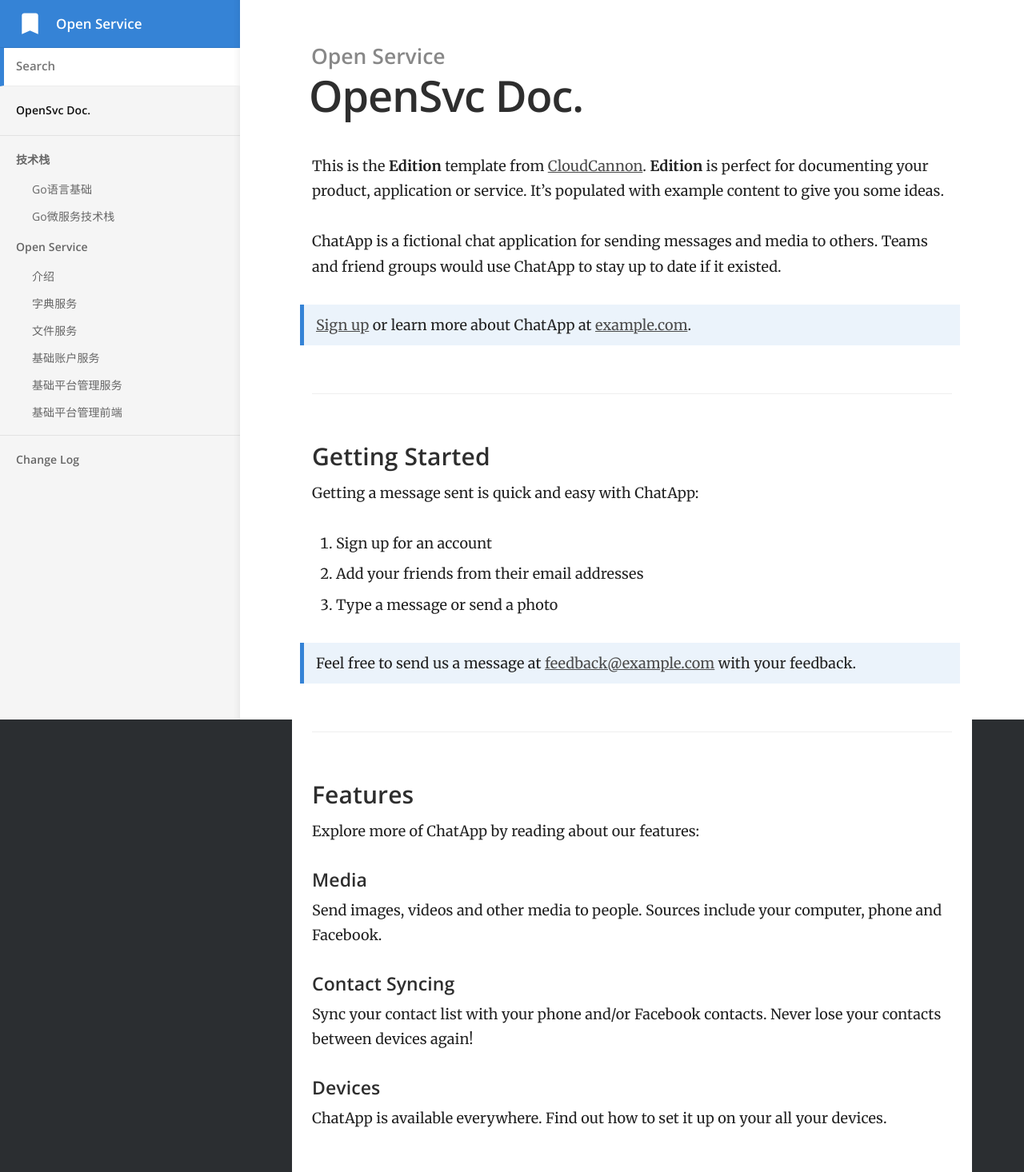
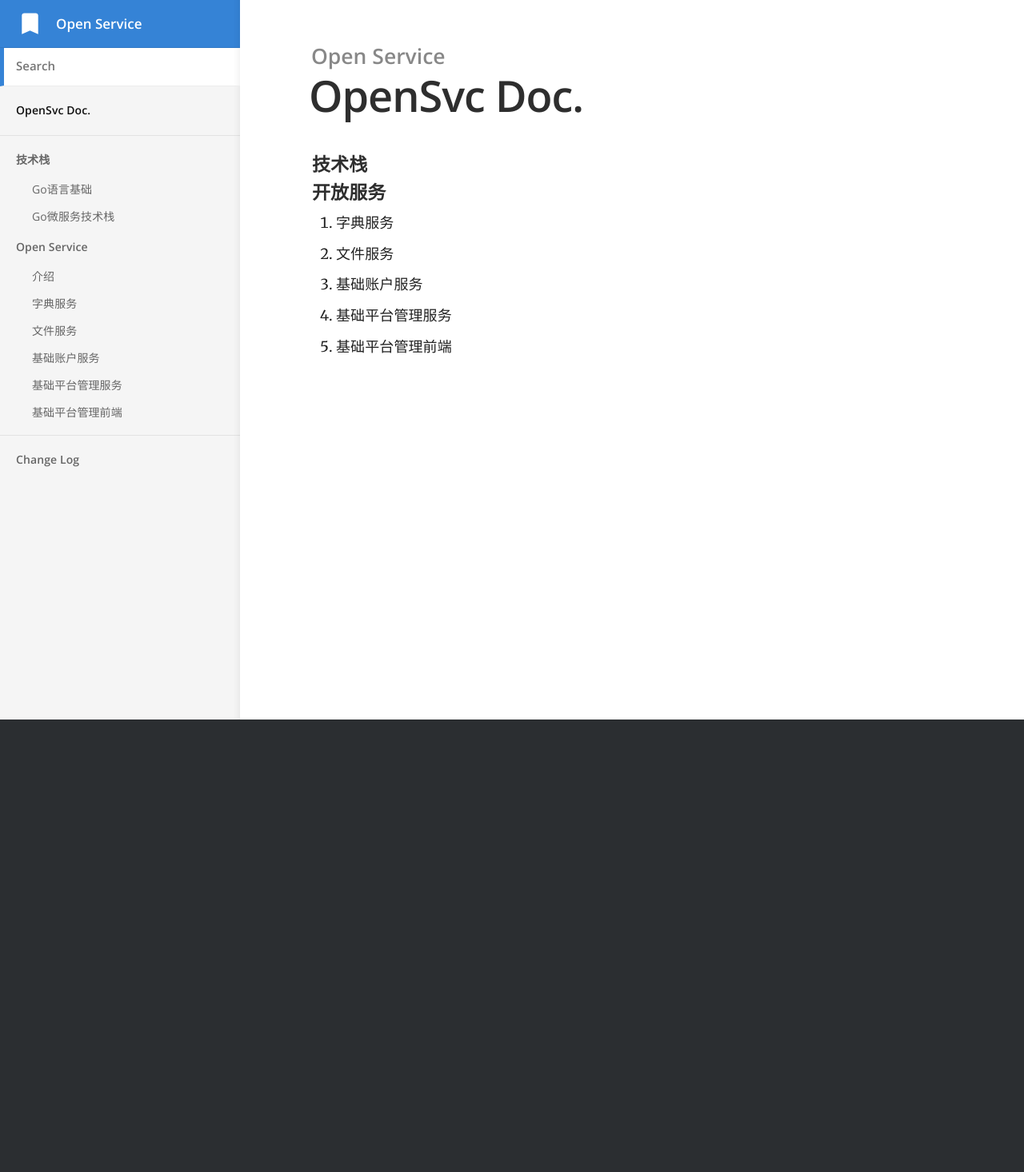
Before and after one commit to pku-hit/opensvc.github.io, a Jekyll site: the page built from index.md, in a window 1280 px wide. Shown: the whole page at 80% size. Built offline with Jekyll 4.4.1, drawn with Linux system fonts in a browser that asks for light colours; after the commit the page ends 900 px from its top, so only the background shows below that.

Commit message:
更新部分内容

```diff
--- a/index.md
+++ b/index.md
@@ -2,37 +2,11 @@
 title: OpenSvc Doc.
 ---
 
-This is the **Edition** template from [CloudCannon](http://cloudcannon.com/).
-**Edition** is perfect for documenting your product, application or service.
-It's populated with example content to give you some ideas.
+#### 技术栈
 
-ChatApp is a fictional chat application for sending messages and media to others.
-Teams and friend groups would use ChatApp to stay up to date if it existed.
-
-> [Sign up](http://example.com/signup) or learn more about ChatApp at [example.com](http://example.com/).
-
-### Getting Started
-
-Getting a message sent is quick and easy with ChatApp:
-
-1. Sign up for an account
-2. Add your friends from their email addresses
-3. Type a message or send a photo
-
-> Feel free to send us a message at [feedback@example.com](mailto:feedback@example.com) with your feedback.
-
-### Features
-
-Explore more of ChatApp by reading about our features:
-
-#### Media
-
-Send images, videos and other media to people. Sources include your computer, phone and Facebook.
-
-#### Contact Syncing
-
-Sync your contact list with your phone and/or Facebook contacts. Never lose your contacts between devices again!
-
-#### Devices
-
-ChatApp is available everywhere. Find out how to set it up on your all your devices.
+#### 开放服务
+1. 字典服务
+2. 文件服务
+3. 基础账户服务
+4. 基础平台管理服务
+5. 基础平台管理前端
```
